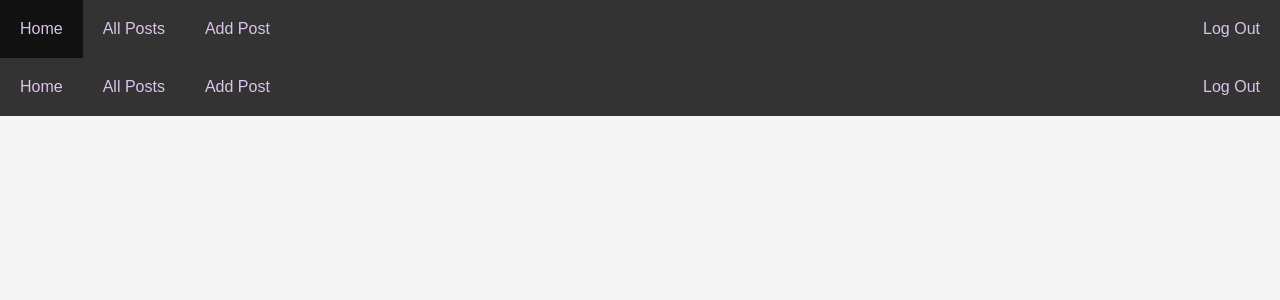
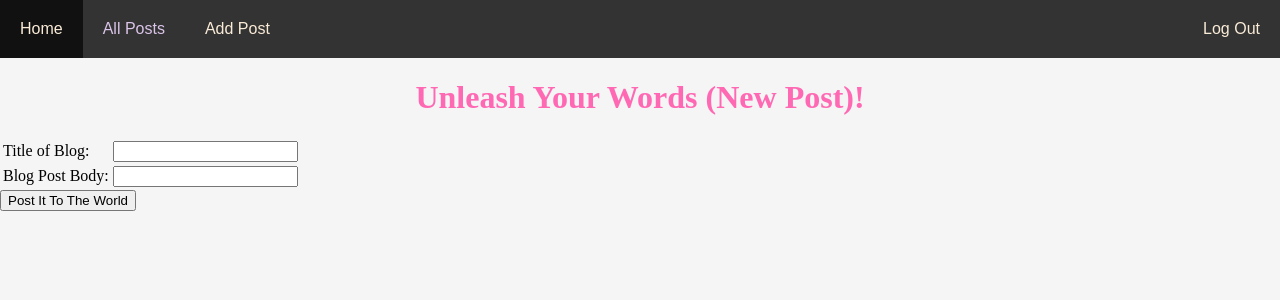
Before and after one commit to TatyCat/blogz-flask, a Flask app: template templates/newpost.html in a window 1280 px wide. Shown: the top 300 px of the page. Run offline with Flask 2, Linux system fonts and the light colour scheme; the template is opened without the code that fills it, so the values that code supplies are empty.

Commit message:
Added home, new and logout links to Navigation bar & started new post logic

```diff
--- a/main.py
+++ b/main.py
@@ -15,8 +15,8 @@ class User(db.Model):
     id = db.Column(db.Integer, primary_key=True)
     username = db.Column(db.String(25), unique=True, nullable=False)
     password = db.Column(db.String(25), nullable=False)
-    blogpost = db.relationship("BlogPost", back_populates="user")
-                                            # backref = 'user')
+    blogposts = db.relationship("BlogPost", backref="author")
+
     def __init__(self, username, password):
         self.username = username
         self.password = password
@@ -27,15 +27,14 @@ class BlogPost(db.Model):
     id = db.Column(db.Integer, primary_key=True)
     title = db.Column(db.String(80), nullable=False)
     body = db.Column(db.Text, nullable=False)
-    date_published = db.Column(db.DateTime, nullable=False, default=datetime.utcnow)
-    user_id=db.Column(db.Integer, db.ForeignKey('user.id'), nullable = False)
-    user = db.relationship("User", back_populates="blogpost")
-    # blog_id = db.Column(db.Integer, db.ForeignKey('user.id'))
+    date_published = db.Column(db.DateTime, default=datetime.utcnow, nullable=False)
+    author_id = db.Column(db.Integer, db.ForeignKey('user.id'), nullable=False)
 
-    def __init__(self, text, title, date_published):
-        self.text = text
+    def __init__(self, title, body, date_published, author):
         self.title = title
-        self.date_published = published
+        self.body = body
+        self.date_published = date_published
+        self.author = author
 
 @app.route('/', methods=['GET'])
 def index():
@@ -86,23 +85,34 @@ def register():
 
 @app.route('/logout')
 def logout():
-    del session['email']
+    del session['username']
     return redirect('/')
 
-@app.route('/newpost')
+@app.route('/newpost', methods=['GET', 'POST'])
 def new_post():
-    title = request.form['title']
-    text = request.form['text']
-    author = request.form['author']
-    post = BlogPost(title=title, text=text, author=author, date_posted=date_posted.now())
-    return (url_for('index'))
+    author = User.query.filter_by(username=session['username']).first()
+
+    if request.method == 'POST':
+        title = request.form['title']
+        body = request.form['body']
+        # author = request.args.get('user.id')
+        if title == "" or body == "":
+            flash("Please fill out the title and body of your post.", 'error')
+            return redirect('/newpost')
+        else:
+            post = BlogPost(title, body, author)
+            db.session.add(post)
+            db.session.commit()
+            return redirect('/')
+    return render_template('newpost.html')
 
 
 @app.route('/blog/<int:post_id>')
 def detailpg(post_id):
+    post_id = request.args.get('BlogPost.id')
     post = BlogPost.query.filter_by(id=post_id).one()
     # date_posted = / methods=['GET']
-    return render_template('postdetail.html', )
+    return render_template('postdetail.html' )
 
 
 @app.route('/blog/<int:user_id>')
--- a/templates/allposts.html
+++ b/templates/allposts.html
@@ -1,7 +1,7 @@
 {% extends "base.html" %}
 {% include 'nav.html' %}
 
-{% block content %}
+{% block body %}
 <ul>
     {% for posts in posts %}
         <li> {{post|title}} </li>
--- a/templates/error.html
+++ b/templates/error.html
@@ -1,10 +1,9 @@
 {% extends "base.html" %}
-{% include 'nav.html' %}
 
 {% block title %}
     Page Not Found
 {% endblock %}
 
-{% block content %}
+{% block body %}
 <h1>Woah there! How about you navigate on back to <a href="/">the home page...</a></h1>
 {% endblock %}
--- a/templates/nav.html
+++ b/templates/nav.html
@@ -2,17 +2,17 @@
  <nav class="navigation">
     <ul >
         <li>
-            <a href=>Home</a>
+            <a href="/">Home</a>
         </li>
         <li>
-            <a href=>All Posts</a>
+            <a href="">All Posts</a>
         </li>
 
         <li>
-            <a href=>Add Post</a>
+            <a href="/newpost">Add Post</a>
         </li>
         <li style="float:right">
-            <a href=>Log Out</a>
+            <a href="/logout">Log Out</a>
         </li>
     </ul>
 </nav>
--- a/templates/newpost.html
+++ b/templates/newpost.html
@@ -1,13 +1,29 @@
 {% extends 'base.html' %}
-{% include 'nav.html' %}
 
+{% block title %}New Post{% endblock %}
 
-{% block content %}
-<h1>New Post!</h1>
-<form action="/" method="">
-    <label>Title:</label>
-        <input id="" type="text" name="" />
-        <input id="" type="textbox" name="" />
-        <input type="submit">
+{% block body %}
+<h1>Unleash Your Words (New Post)!</h1>
+<form action="/newpost" method="POST">
+    <table>
+        <tr>
+            <td>
+                <label for="title">Title of Blog:</label>
+            </td>
+            <td>
+                <input name="title" type="text" value="{{ title }}">
+            </td>
+        </tr>
+        <tr>
+            <td>
+                <label for="body">Blog Post Body:</label>
+            </td>
+            <td>
+                <input name="body" type="text" value="{{ body }}">
+            </td>
+        </tr>
+    </table>
+    <input type="submit" value="Post It To The World">
 </form>
+
 {% endblock %}
--- a/templates/postdetail.html
+++ b/templates/postdetail.html
@@ -1,7 +1,7 @@
 {% extends 'base.html' %}
 {% include 'nav.html' %}
 
-{% block content %}
+{% block body %}
 <h1>
     {{post.title}}
     {{post.text}}
--- a/templates/signup.html
+++ b/templates/signup.html
@@ -12,12 +12,14 @@
                 <input name="username" type="text" value="{{ username }}">
             </td>
         </tr>
+
         <tr>
             <td><label for="password">Password</label></td>
             <td>
                 <input name="password" type="password">
             </td>
         </tr>
+
         <tr>
             <td><label for="verify">Verify Password</label></td>
             <td>
--- a/templates/singleUser.html
+++ b/templates/singleUser.html
@@ -2,7 +2,7 @@
 
 {% include 'nav.html' %}
 
-{% block content %}
+{% block body %}
     <h1 class='header'>{{ post.title }}</h1>
     <p>{{ post.body|linebreaksbr }}</p>
 </div>
```
